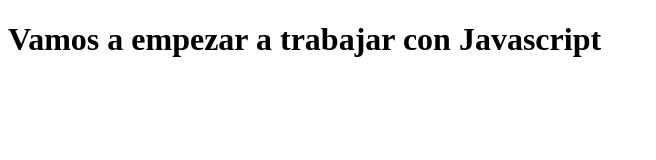
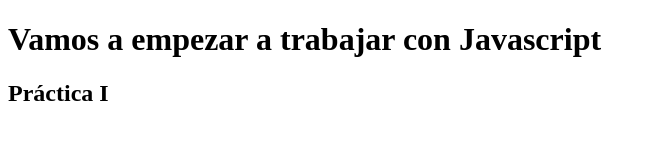
Before and after one commit to veritozy/Proyecto-Int-JS, a plain HTML site: page index.html in a window 1280 px wide. Shown: the whole page, without its empty margins (0-656 px from the left). Drawn offline with Linux system fonts and the light colour scheme.

Commit message:
Confirmar cambio tres

```diff
--- a/index.html
+++ b/index.html
@@ -7,5 +7,6 @@
 </head>
 <body>
     <h1>Vamos a empezar a trabajar con Javascript</h1>
+    <h2>Práctica I</h2>
 </body>
 </html>
```
